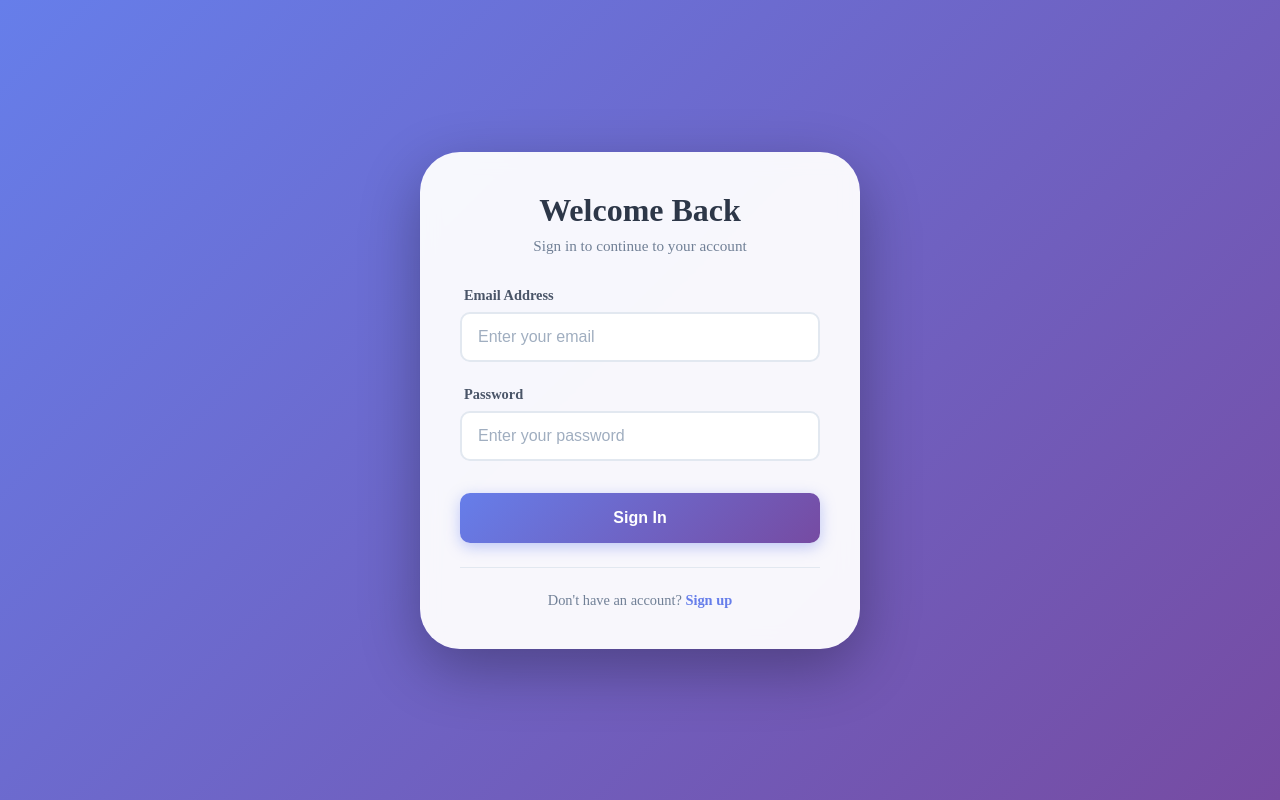
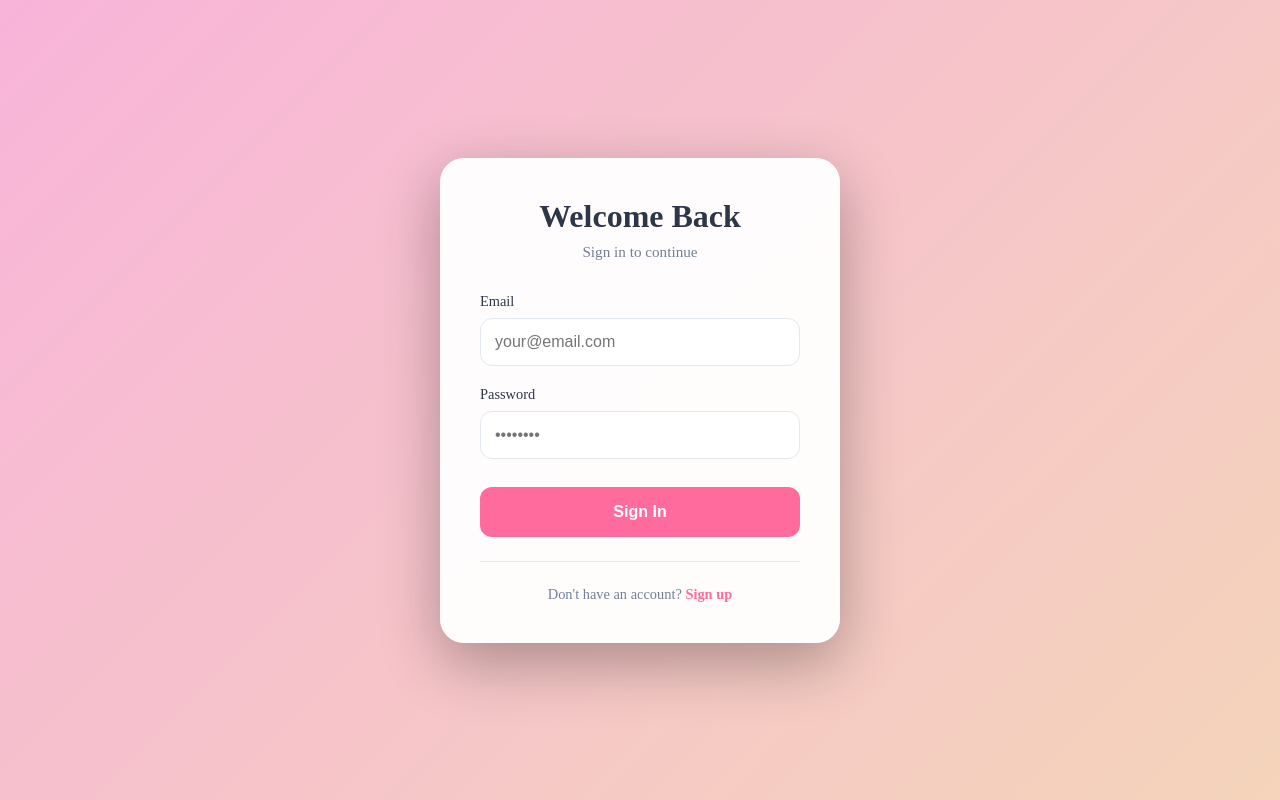
Before and after one commit to Ujjwal-Gowda/audio-player, a React app in the folder frontend/: page /login in a window 1280 px wide. Built offline with nearby package versions, Linux system fonts and the light colour scheme; the HTML template or start-up script is replaced by a standard one.

Commit message:
frontend deployed

```diff
--- a/frontend/src/pages/loginpage.tsx
+++ b/frontend/src/pages/loginpage.tsx
@@ -1,16 +1,30 @@
-import { useState, useContext } from "react";
+import { useState, useContext, useEffect } from "react";
 import axios from "axios";
 import { AuthContext } from "../context/authcontext";
 import { useNavigate, Link } from "react-router-dom";
-import "../styles/auth.css";
 
 const Login = () => {
   const [email, setEmail] = useState("");
   const [password, setPassword] = useState("");
   const [error, setError] = useState("");
   const [loading, setLoading] = useState(false);
+  const [theme, setTheme] = useState<"light" | "dark">(() => {
+    return (
+      (document.documentElement.getAttribute("data-theme") as
+        | "light"
+        | "dark") || "light"
+    );
+  });
   const auth = useContext(AuthContext);
   const navigate = useNavigate();
+
+  useEffect(() => {
+    const currentTheme =
+      (document.documentElement.getAttribute("data-theme") as
+        | "light"
+        | "dark") || "light";
+    setTheme(currentTheme);
+  }, []);
 
   const handleLogin = async (e: React.FormEvent) => {
     e.preventDefault();
@@ -20,10 +34,7 @@ const Login = () => {
     try {
       const res = await axios.post(
         "https://audio-player-058s.onrender.com/auth/login",
-        {
-          email,
-          password,
-        },
+        { email, password },
       );
       auth?.login(res.data.token);
       navigate("/");
@@ -34,56 +45,190 @@ const Login = () => {
     }
   };
 
+  const bgGradient =
+    theme === "light"
+      ? "linear-gradient(135deg, #f8b4d9 0%, #f4d4ba 100%)"
+      : "linear-gradient(135deg, #1a1a2e 0%, #16213e 100%)";
+
+  const cardBg =
+    theme === "light" ? "rgba(255, 255, 255, 0.95)" : "rgba(15, 20, 25, 0.95)";
+
+  const textColor = theme === "light" ? "#2d3748" : "#e2e8f0";
+  const mutedColor = theme === "light" ? "#718096" : "#a0aec0";
+  const accentColor = theme === "light" ? "#ff6b9d" : "#9f7aea";
+  const inputBg = theme === "light" ? "#ffffff" : "#1a1a2e";
+  const inputBorder =
+    theme === "light" ? "#e2e8f0" : "rgba(255, 255, 255, 0.1)";
+
   return (
-    <div className="auth-container">
-      <div className="auth-card">
-        <div className="auth-header">
-          <h1>Welcome Back</h1>
-          <p>Sign in to continue to your account</p>
+    <div
+      style={{
+        minHeight: "100vh",
+        width: "100%",
+        display: "flex",
+        alignItems: "center",
+        justifyContent: "center",
+        padding: "1rem",
+        background: bgGradient,
+        transition: "background 0.3s ease",
+      }}
+    >
+      <div
+        style={{
+          background: cardBg,
+          backdropFilter: "blur(20px)",
+          borderRadius: "24px",
+          padding: "2.5rem",
+          width: "100%",
+          maxWidth: "400px",
+          boxShadow: "0 20px 60px rgba(0, 0, 0, 0.3)",
+        }}
+      >
+        <div style={{ textAlign: "center", marginBottom: "2rem" }}>
+          <h1
+            style={{
+              color: textColor,
+              fontSize: "2rem",
+              margin: "0 0 0.5rem 0",
+              fontWeight: 600,
+            }}
+          >
+            Welcome Back
+          </h1>
+          <p style={{ color: mutedColor, fontSize: "0.95rem", margin: 0 }}>
+            Sign in to continue
+          </p>
         </div>
 
-        <form onSubmit={handleLogin} className="auth-form">
+        <form
+          onSubmit={handleLogin}
+          style={{ display: "flex", flexDirection: "column", gap: "1.25rem" }}
+        >
           {error && (
-            <div className="error-message">
-              <span>⚠️</span> {error}
+            <div
+              style={{
+                background: "rgba(255, 107, 157, 0.1)",
+                border: `1px solid ${accentColor}`,
+                color: accentColor,
+                padding: "0.875rem",
+                borderRadius: "12px",
+                fontSize: "0.9rem",
+              }}
+            >
+              {error}
             </div>
           )}
 
-          <div className="form-group">
-            <label htmlFor="email">Email Address</label>
+          <div
+            style={{ display: "flex", flexDirection: "column", gap: "0.5rem" }}
+          >
+            <label
+              htmlFor="email"
+              style={{ color: textColor, fontSize: "0.9rem", fontWeight: 500 }}
+            >
+              Email
+            </label>
             <input
               id="email"
               type="email"
-              placeholder="Enter your email"
+              placeholder="your@email.com"
               value={email}
               onChange={(e) => setEmail(e.target.value)}
               required
               disabled={loading}
+              style={{
+                padding: "0.875rem",
+                border: `1px solid ${inputBorder}`,
+                borderRadius: "12px",
+                fontSize: "1rem",
+                background: inputBg,
+                color: textColor,
+                outline: "none",
+                transition: "border-color 0.2s",
+              }}
+              onFocus={(e) => (e.target.style.borderColor = accentColor)}
+              onBlur={(e) => (e.target.style.borderColor = inputBorder)}
             />
           </div>
 
-          <div className="form-group">
-            <label htmlFor="password">Password</label>
+          <div
+            style={{ display: "flex", flexDirection: "column", gap: "0.5rem" }}
+          >
+            <label
+              htmlFor="password"
+              style={{ color: textColor, fontSize: "0.9rem", fontWeight: 500 }}
+            >
+              Password
+            </label>
             <input
               id="password"
               type="password"
-              placeholder="Enter your password"
+              placeholder="••••••••"
               value={password}
               onChange={(e) => setPassword(e.target.value)}
               required
               disabled={loading}
+              style={{
+                padding: "0.875rem",
+                border: `1px solid ${inputBorder}`,
+                borderRadius: "12px",
+                fontSize: "1rem",
+                background: inputBg,
+                color: textColor,
+                outline: "none",
+                transition: "border-color 0.2s",
+              }}
+              onFocus={(e) => (e.target.style.borderColor = accentColor)}
+              onBlur={(e) => (e.target.style.borderColor = inputBorder)}
             />
           </div>
 
-          <button type="submit" className="auth-button" disabled={loading}>
+          <button
+            type="submit"
+            disabled={loading}
+            style={{
+              background: accentColor,
+              color: "white",
+              border: "none",
+              padding: "1rem",
+              borderRadius: "12px",
+              fontSize: "1rem",
+              fontWeight: 600,
+              cursor: loading ? "not-allowed" : "pointer",
+              transition: "all 0.2s",
+              opacity: loading ? 0.6 : 1,
+              marginTop: "0.5rem",
+            }}
+            onMouseEnter={(e) => {
+              if (!loading)
+                e.currentTarget.style.transform = "translateY(-2px)";
+            }}
+            onMouseLeave={(e) => {
+              e.currentTarget.style.transform = "translateY(0)";
+            }}
+          >
             {loading ? "Signing in..." : "Sign In"}
           </button>
         </form>
 
-        <div className="auth-footer">
-          <p>
+        <div
+          style={{
+            marginTop: "1.5rem",
+            textAlign: "center",
+            paddingTop: "1.5rem",
+            borderTop: `1px solid ${inputBorder}`,
+          }}
+        >
+          <p style={{ color: mutedColor, fontSize: "0.9rem", margin: 0 }}>
             Don't have an account?{" "}
-            <Link to="/signup" className="auth-link">
+            <Link
+              to="/signup"
+              style={{
+                color: accentColor,
+                fontWeight: 600,
+                textDecoration: "none",
+              }}
+            >
               Sign up
             </Link>
           </p>
--- a/frontend/src/pages/playlist.tsx
+++ b/frontend/src/pages/playlist.tsx
@@ -46,7 +46,7 @@ const Playlist = () => {
     try {
       console.log("📋 Fetching favorites...");
       const response = await axios.get(
-        `https://audio-player-058s.onrender.com/favorites`,
+        `https://audio-player-058s.onrender.com/user/favorites`,
         {
           headers: { Authorization: `Bearer ${auth?.token}` },
         },
--- a/frontend/src/pages/signuppage.tsx
+++ b/frontend/src/pages/signuppage.tsx
@@ -1,8 +1,7 @@
-import { useState, useContext } from "react";
+import { useState, useContext, useEffect } from "react";
 import axios from "axios";
 import { AuthContext } from "../context/authcontext";
 import { useNavigate, Link } from "react-router-dom";
-import "../styles/auth.css";
 
 const Signup = () => {
   const auth = useContext(AuthContext);
@@ -15,6 +14,21 @@ const Signup = () => {
   });
   const [error, setError] = useState<string | null>(null);
   const [loading, setLoading] = useState(false);
+  const [theme, setTheme] = useState<"light" | "dark">(() => {
+    return (
+      (document.documentElement.getAttribute("data-theme") as
+        | "light"
+        | "dark") || "light"
+    );
+  });
+
+  useEffect(() => {
+    const currentTheme =
+      (document.documentElement.getAttribute("data-theme") as
+        | "light"
+        | "dark") || "light";
+    setTheme(currentTheme);
+  }, []);
 
   const handleChange = (e: React.ChangeEvent<HTMLInputElement>) => {
     setForm({ ...form, [e.target.name]: e.target.value });
@@ -24,13 +38,6 @@ const Signup = () => {
     e.preventDefault();
     setError(null);
 
-    // Validate passwords match
-    if (form.password !== form.confirmPassword) {
-      setError("Passwords do not match");
-      return;
-    }
-
-    // Validate password length
     if (form.password.length < 6) {
       setError("Password must be at least 6 characters long");
       return;
@@ -57,22 +64,91 @@ const Signup = () => {
     }
   };
 
+  const bgGradient =
+    theme === "light"
+      ? "linear-gradient(135deg, #f8b4d9 0%, #f4d4ba 100%)"
+      : "linear-gradient(135deg, #1a1a2e 0%, #16213e 100%)";
+
+  const cardBg =
+    theme === "light" ? "rgba(255, 255, 255, 0.95)" : "rgba(15, 20, 25, 0.95)";
+
+  const textColor = theme === "light" ? "#2d3748" : "#e2e8f0";
+  const mutedColor = theme === "light" ? "#718096" : "#a0aec0";
+  const accentColor = theme === "light" ? "#ff6b9d" : "#9f7aea";
+  const inputBg = theme === "light" ? "#ffffff" : "#1a1a2e";
+  const inputBorder =
+    theme === "light" ? "#e2e8f0" : "rgba(255, 255, 255, 0.1)";
+
   return (
-    <div className="auth-container">
-      <div className="auth-card">
-        <div className="auth-header">
-          <h1>Create Account</h1>
-          <p>Sign up to get started</p>
+    <div
+      style={{
+        minHeight: "100vh",
+        width: "100%",
+        display: "flex",
+        alignItems: "center",
+        justifyContent: "center",
+        padding: "1rem",
+        background: bgGradient,
+        transition: "background 0.3s ease",
+      }}
+    >
+      <div
+        style={{
+          background: cardBg,
+          backdropFilter: "blur(20px)",
+          borderRadius: "24px",
+          padding: "2.5rem",
+          width: "100%",
+          maxWidth: "420px",
+          boxShadow: "0 20px 60px rgba(0, 0, 0, 0.3)",
+        }}
+      >
+        {/* Header */}
+        <div style={{ textAlign: "center", marginBottom: "2rem" }}>
+          <h1
+            style={{
+              color: textColor,
+              fontSize: "2rem",
+              margin: "0 0 0.5rem 0",
+              fontWeight: 600,
+            }}
+          >
+            Create Account
+          </h1>
+          <p style={{ color: mutedColor, fontSize: "0.95rem", margin: 0 }}>
+            Sign up to get started
+          </p>
         </div>
 
-        <form onSubmit={handleSubmit} className="auth-form">
+        {/* Form */}
+        <form
+          onSubmit={handleSubmit}
+          style={{ display: "flex", flexDirection: "column", gap: "1.25rem" }}
+        >
           {error && (
-            <div className="error-message">
-              <span>⚠️</span> {error}
+            <div
+              style={{
+                background: "rgba(255, 107, 157, 0.1)",
+                border: `1px solid ${accentColor}`,
+                color: accentColor,
+                padding: "0.875rem",
+                borderRadius: "12px",
+                fontSize: "0.9rem",
+              }}
+            >
+              {error}
             </div>
           )}
-          <div className="form-group">
-            <label htmlFor="name">Full Name</label>
+
+          <div
+            style={{ display: "flex", flexDirection: "column", gap: "0.5rem" }}
+          >
+            <label
+              htmlFor="name"
+              style={{ color: textColor, fontSize: "0.9rem", fontWeight: 500 }}
+            >
+              Full Name
+            </label>
             <input
               id="name"
               type="text"
@@ -82,24 +158,63 @@ const Signup = () => {
               onChange={handleChange}
               required
               disabled={loading}
+              style={{
+                padding: "0.875rem",
+                border: `1px solid ${inputBorder}`,
+                borderRadius: "12px",
+                fontSize: "1rem",
+                background: inputBg,
+                color: textColor,
+                outline: "none",
+                transition: "border-color 0.2s",
+              }}
+              onFocus={(e) => (e.target.style.borderColor = accentColor)}
+              onBlur={(e) => (e.target.style.borderColor = inputBorder)}
             />
           </div>
-          <div className="form-group">
-            <label htmlFor="email">Email Address</label>
+
+          <div
+            style={{ display: "flex", flexDirection: "column", gap: "0.5rem" }}
+          >
+            <label
+              htmlFor="email"
+              style={{ color: textColor, fontSize: "0.9rem", fontWeight: 500 }}
+            >
+              Email Address
+            </label>
             <input
               id="email"
               type="email"
               name="email"
-              placeholder="Enter your email"
+              placeholder="you@example.com"
               value={form.email}
               onChange={handleChange}
               required
               disabled={loading}
+              style={{
+                padding: "0.875rem",
+                border: `1px solid ${inputBorder}`,
+                borderRadius: "12px",
+                fontSize: "1rem",
+                background: inputBg,
+                color: textColor,
+                outline: "none",
+                transition: "border-color 0.2s",
+              }}
+              onFocus={(e) => (e.target.style.borderColor = accentColor)}
+              onBlur={(e) => (e.target.style.borderColor = inputBorder)}
             />
           </div>
 
-          <div className="form-group">
-            <label htmlFor="password">Password</label>
+          <div
+            style={{ display: "flex", flexDirection: "column", gap: "0.5rem" }}
+          >
+            <label
+              htmlFor="password"
+              style={{ color: textColor, fontSize: "0.9rem", fontWeight: 500 }}
+            >
+              Password
+            </label>
             <input
               id="password"
               type="password"
@@ -109,33 +224,67 @@ const Signup = () => {
               onChange={handleChange}
               required
               disabled={loading}
-              minLength={6}
+              style={{
+                padding: "0.875rem",
+                border: `1px solid ${inputBorder}`,
+                borderRadius: "12px",
+                fontSize: "1rem",
+                background: inputBg,
+                color: textColor,
+                outline: "none",
+                transition: "border-color 0.2s",
+              }}
+              onFocus={(e) => (e.target.style.borderColor = accentColor)}
+              onBlur={(e) => (e.target.style.borderColor = inputBorder)}
             />
           </div>
 
-          <div className="form-group">
-            <label htmlFor="confirmPassword">Confirm Password</label>
-            <input
-              id="confirmPassword"
-              type="password"
-              name="confirmPassword"
-              placeholder="Confirm your password"
-              value={form.confirmPassword}
-              onChange={handleChange}
-              required
-              disabled={loading}
-            />
-          </div>
-
-          <button type="submit" className="auth-button" disabled={loading}>
+          <button
+            type="submit"
+            disabled={loading}
+            style={{
+              background: accentColor,
+              color: "white",
+              border: "none",
+              padding: "1rem",
+              borderRadius: "12px",
+              fontSize: "1rem",
+              fontWeight: 600,
+              cursor: loading ? "not-allowed" : "pointer",
+              transition: "all 0.2s",
+              opacity: loading ? 0.6 : 1,
+              marginTop: "0.5rem",
+            }}
+            onMouseEnter={(e) => {
+              if (!loading)
+                e.currentTarget.style.transform = "translateY(-2px)";
+            }}
+            onMouseLeave={(e) => {
+              e.currentTarget.style.transform = "translateY(0)";
+            }}
+          >
             {loading ? "Creating Account..." : "Sign Up"}
           </button>
         </form>
 
-        <div className="auth-footer">
-          <p>
+        <div
+          style={{
+            marginTop: "1.5rem",
+            textAlign: "center",
+            paddingTop: "1.5rem",
+            borderTop: `1px solid ${inputBorder}`,
+          }}
+        >
+          <p style={{ color: mutedColor, fontSize: "0.9rem", margin: 0 }}>
             Already have an account?{" "}
-            <Link to="/login" className="auth-link">
+            <Link
+              to="/login"
+              style={{
+                color: accentColor,
+                fontWeight: 600,
+                textDecoration: "none",
+              }}
+            >
               Sign in
             </Link>
           </p>
```
